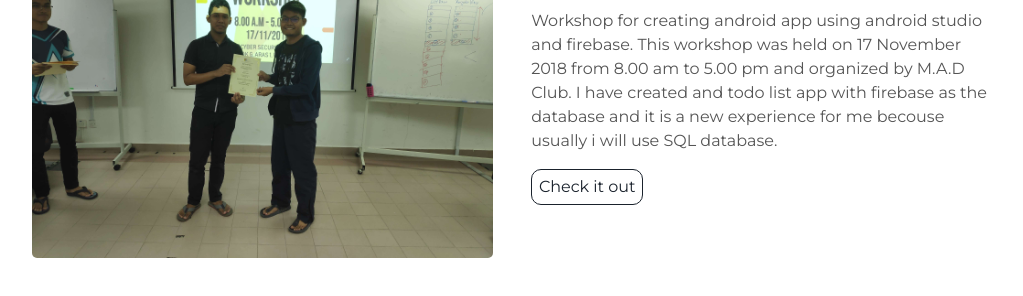
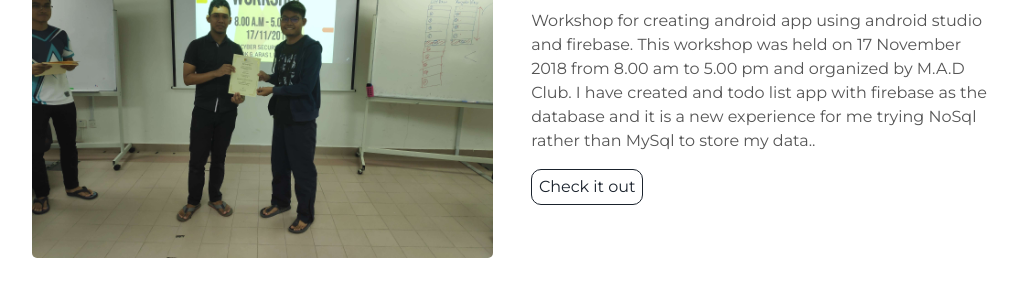
Before and after one commit to Ezlan97/Ezlan97.github.io, a Jekyll site: the page built from index.html, in a window 1280 px wide and 900 px high, scrolled down 3172 px. Shown: the part 249-545 px from the top of the window, without its empty margins (128-1151 px from the left). Built offline with Jekyll 4.4.1, drawn with Linux system fonts in a browser that asks for light colours.

Commit message:
Fix |bad grammar

```diff
--- a/_includes/projects.html
+++ b/_includes/projects.html
@@ -49,7 +49,7 @@
     <ul>
       <li> Android App With Firebase </li>
     </ul>
-    <p>Workshop for creating android app using android studio and firebase. This workshop was held on 17 November 2018 from 8.00 am to 5.00 pm and organized by M.A.D Club. I have created and todo list app with firebase as the database and it is a new experience for me becouse usually i will use SQL database.</p>
+    <p>Workshop for creating android app using android studio and firebase. This workshop was held on 17 November 2018 from 8.00 am to 5.00 pm and organized by M.A.D Club. I have created and todo list app with firebase as the database and it is a new experience for me trying NoSql rather than MySql to store my data..</p>
     <a class="project-link" href="https://github.com/Ezlan97/android-firebase">Check it out</a>
   </div>
 </div>
```
